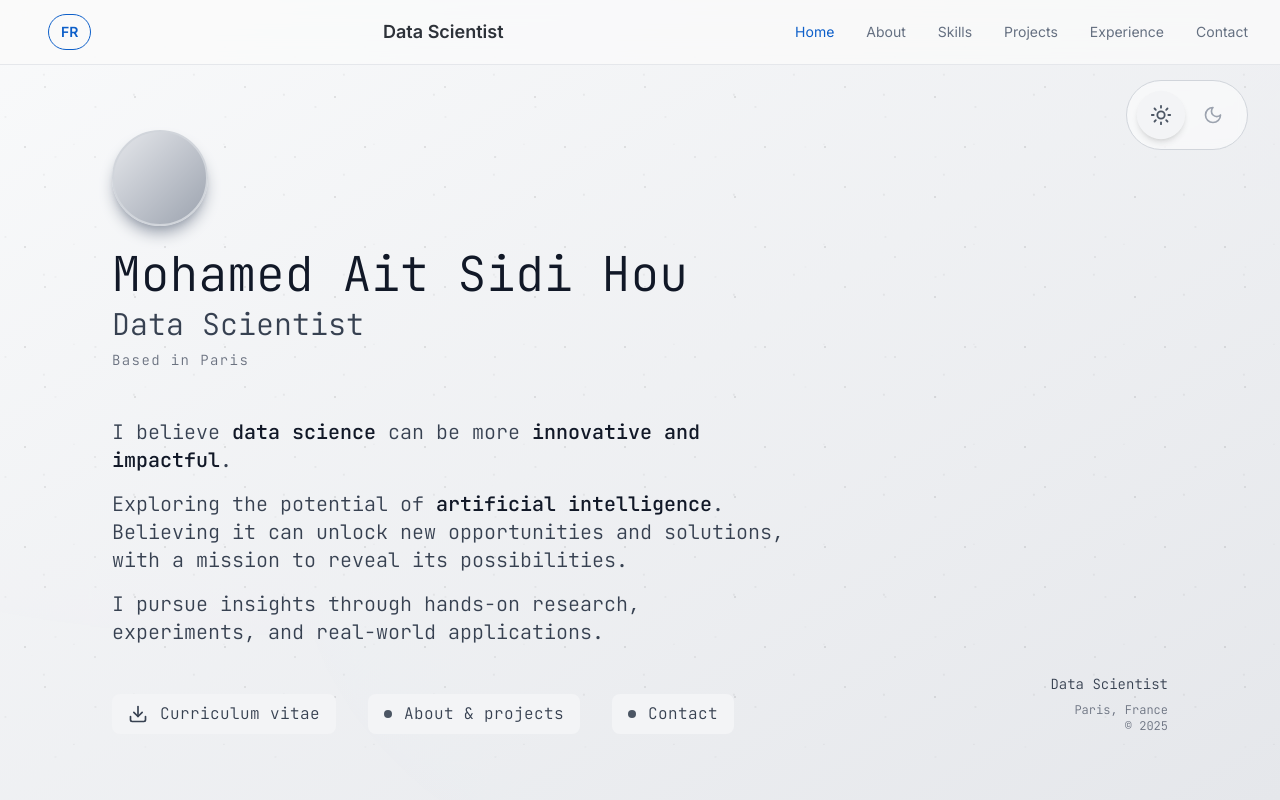
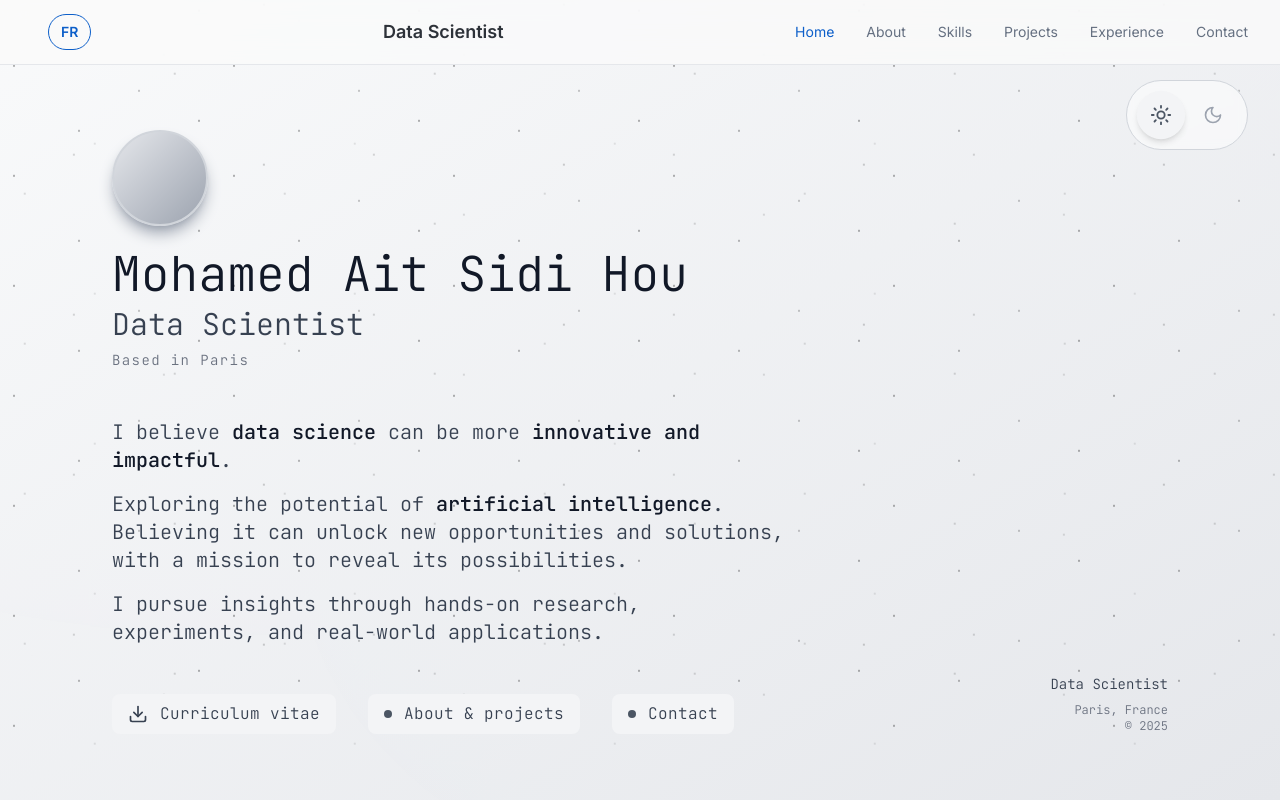
Before and after one commit to MohamedDataX/Portfolio, a React (Vite) app: page / in a window 1280 px wide. Shown: the top 800 px of the page. Built offline with nearby package versions, Linux system fonts and the light colour scheme.

Commit message:
fix stars in bachground

```diff
--- a/src/styles/theme.css
+++ b/src/styles/theme.css
@@ -60,7 +60,7 @@
 }
 
 .cosmic-background.light .stars-container {
-  opacity: 0.3;
+  opacity: 1;
 }
 
 .cosmic-background.light .stars-layer-1,
@@ -77,14 +77,12 @@
   width: 100%;
   height: 100%;
   background-image:
-    radial-gradient(1px 1px at 20px 30px, #ffffff, transparent),
-    radial-gradient(1px 1px at 40px 70px, rgba(255,255,255,0.8), transparent),
-    radial-gradient(1px 1px at 90px 40px, rgba(255,255,255,0.6), transparent),
-    radial-gradient(1px 1px at 130px 80px, #ffffff, transparent),
-    radial-gradient(1px 1px at 160px 30px, rgba(255,255,255,0.9), transparent);
-  background-repeat: repeat;
-  background-size: 200px 100px;
-  animation: starsMove1 10s linear infinite;
+    radial-gradient(1px 1px at 15px 25px, #ffffff, transparent),
+    radial-gradient(1px 1px at 80px 90px, rgba(255,255,255,0.9), transparent),
+    radial-gradient(1px 1px at 140px 50px, rgba(255,255,255,0.7), transparent),
+    radial-gradient(1px 1px at 200px 80px, #ffffff, transparent);
+  background-size: 220px 110px;
+  animation: starsMove1 12s linear infinite;
 }
 
 .stars-layer-2 {
@@ -92,13 +90,11 @@
   width: 100%;
   height: 100%;
   background-image:
-    radial-gradient(1px 1px at 10px 20px, rgba(255,255,255,0.4), transparent),
-    radial-gradient(1px 1px at 60px 60px, rgba(255,255,255,0.3), transparent),
-    radial-gradient(1px 1px at 100px 10px, rgba(255,255,255,0.5), transparent),
-    radial-gradient(1px 1px at 150px 50px, rgba(255,255,255,0.2), transparent);
-  background-repeat: repeat;
-  background-size: 220px 120px;
-  animation: starsMove2 40s linear infinite;
+    radial-gradient(1px 1px at 30px 70px, rgba(255,255,255,0.4), transparent),
+    radial-gradient(1px 1px at 100px 20px, rgba(255,255,255,0.3), transparent),
+    radial-gradient(1px 1px at 180px 100px, rgba(255,255,255,0.5), transparent);
+  background-size: 260px 150px;
+  animation: starsMove2 35s linear infinite;
 }
 
 .stars-layer-3 {
@@ -106,12 +102,11 @@
   width: 100%;
   height: 100%;
   background-image:
-    radial-gradient(0.5px 0.5px at 25px 45px, rgba(255,255,255,0.2), transparent),
-    radial-gradient(0.5px 0.5px at 75px 25px, rgba(255,255,255,0.3), transparent),
-    radial-gradient(0.5px 0.5px at 125px 65px, rgba(255,255,255,0.1), transparent);
-  background-repeat: repeat;
-  background-size: 180px 90px;
-  animation: starsMove3 60s linear infinite;
+    radial-gradient(0.5px 0.5px at 45px 40px, rgba(255,255,255,0.2), transparent),
+    radial-gradient(0.5px 0.5px at 130px 75px, rgba(255,255,255,0.3), transparent),
+    radial-gradient(0.5px 0.5px at 210px 30px, rgba(255,255,255,0.1), transparent);
+  background-size: 180px 95px;
+  animation: starsMove3 55s linear infinite;
 }
 
 .stars-layer-4 {
@@ -119,14 +114,13 @@
   width: 100%;
   height: 100%;
   background-image:
-    radial-gradient(1px 1px at 30px 30px, rgba(255,255,255,0.5), transparent),
-    radial-gradient(1px 1px at 60px 100px, rgba(255,255,255,0.4), transparent),
-    radial-gradient(1px 1px at 120px 50px, rgba(255,255,255,0.6), transparent),
-    radial-gradient(1px 1px at 170px 90px, rgba(255,255,255,0.5), transparent);
-  background-repeat: repeat;
-  background-size: 150px 100px;
+    radial-gradient(1px 1px at 60px 50px, rgba(255,255,255,0.5), transparent),
+    radial-gradient(1px 1px at 150px 110px, rgba(255,255,255,0.4), transparent),
+    radial-gradient(1px 1px at 250px 60px, rgba(255,255,255,0.6), transparent);
+  background-size: 300px 160px;
   animation: starsMove4 20s linear infinite;
 }
+
 
 /* Animations des étoiles */
 @keyframes starsMove1 {
@@ -207,6 +201,7 @@
   100% { transform: translateY(0) translateX(0); }
 }
 
+
 /* Scrollbar styling */
 ::-webkit-scrollbar {
   width: 2px;
@@ -235,6 +230,7 @@
     /* Optimisations pour mobile */
   }
 }
+
 
 /* Classes utilitaires pour les transitions de thème */
 .theme-text-primary {
```
